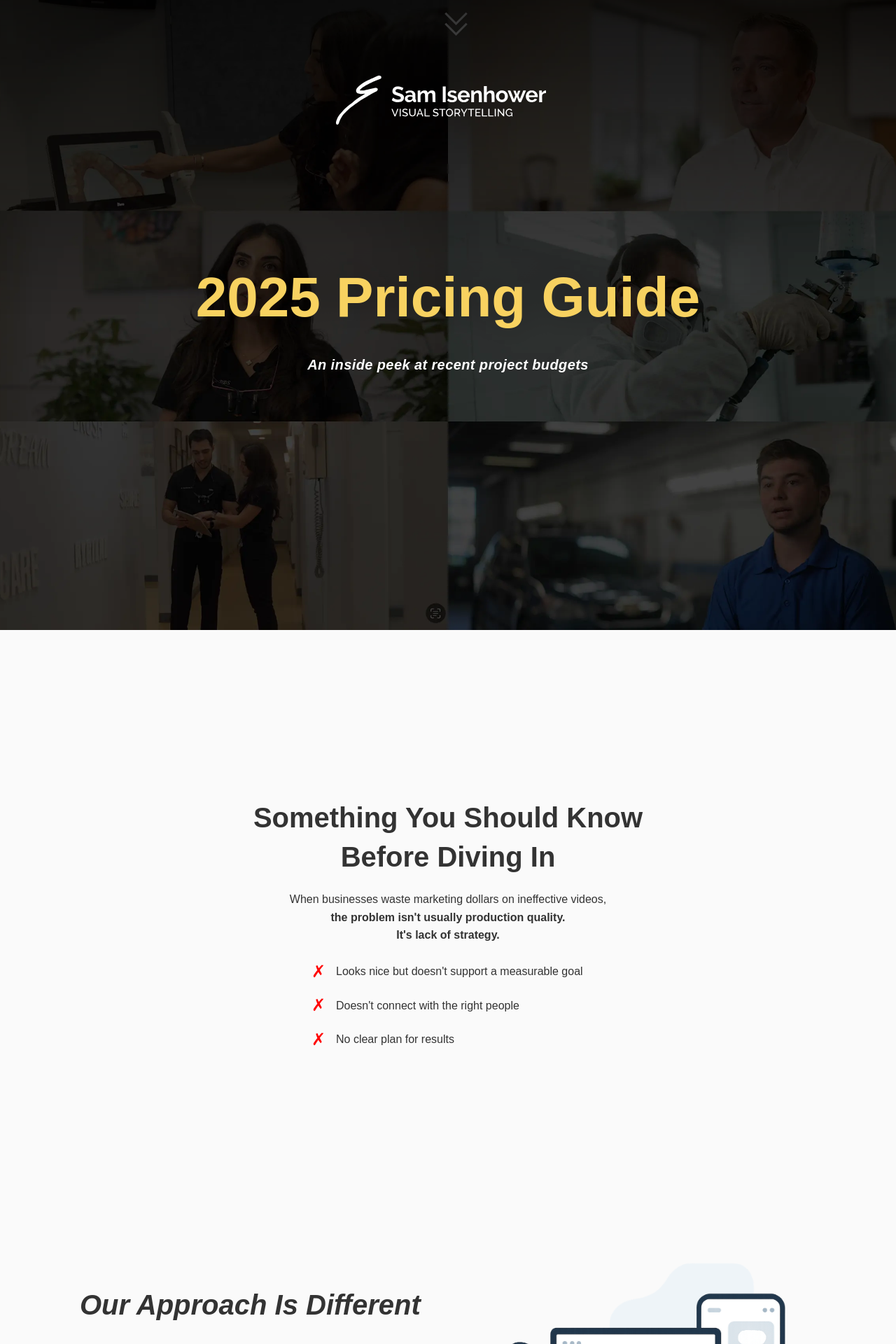
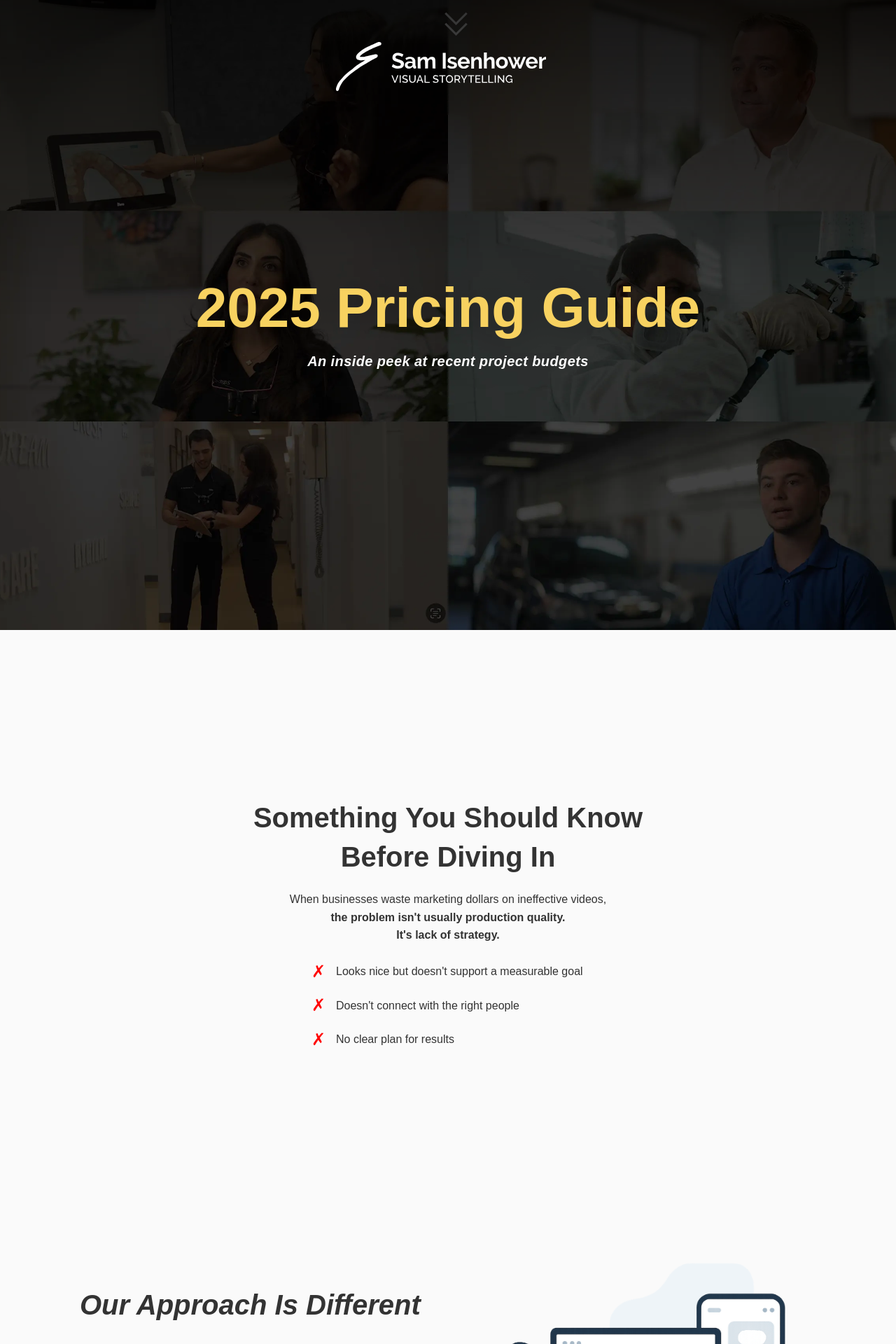
Before and after one commit to samisenhower/samisenhower.github.io, a Jekyll site: the page pricing-guide.html, which Jekyll copies as it is, in a window 1280 px wide. Shown: the top 1920 px of the page at 70% size. Built offline with Jekyll 4.4.1, drawn with Linux system fonts in a browser that asks for light colours.

Commit message:
Better vertically center Title and subtitle on smaller screens

```diff
--- a/pricing-guide.html
+++ b/pricing-guide.html
@@ -260,14 +260,14 @@
       	font-weight: 600;
       	text-align: center;
       	font-size: 80px;
-      	margin-top: 23vh;
+      	xmargin-top: 23vh;
       	line-height: 100%;
       	text-shadow: 0px 0px 50px rgba(0,0,0,.4);
 	}
 
 	.subtitle {
 		font-size: 20px;
-		margin-bottom: 35vh;
+		xmargin-bottom: 35vh;
 		color: white;
 		font-weight: 600;
 		letter-spacing: .02em;
@@ -840,8 +840,10 @@
   <section class="section title" id="intro">
     <div class="title-wrapper">
       <img class="wht-logo" src="../assets/img/SIVS-logo.svg" style="width: 80%; max-width: 20em; vertical-align: text-top; padding-right:20px; padding-top: 60px;">
-      <h1 class="title-header" style="color: #f8d260;">2025 Pricing Guide</h1>
-      <p class="subtitle" style="text-align: center;"><i>An inside peek at recent project budgets</i></p>
+      <div style="margin-top: auto; margin-bottom: auto; padding-bottom: 20%;">
+      	<h1 class="title-header" style="color: #f8d260;">2025 Pricing Guide</h1>
+      	<p class="subtitle" style="text-align: center;"><i>An inside peek at recent project budgets</i></p>
+      </div>
     </div>
   </section>
 </div>
```
